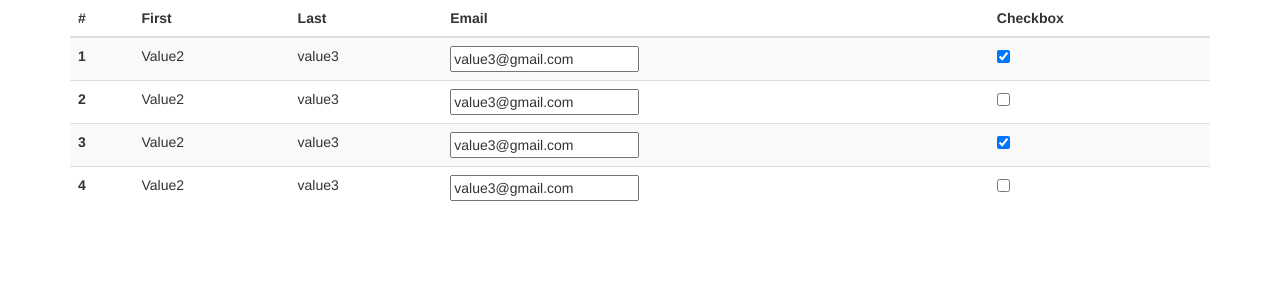
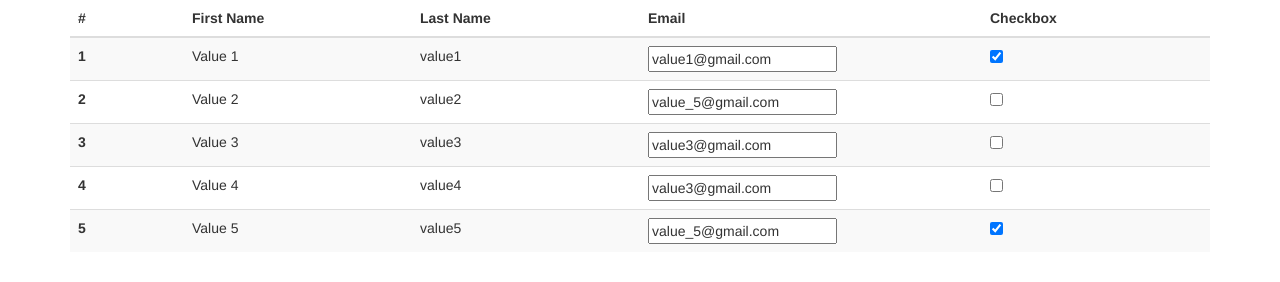
Before and after one commit to BuntyBru/tableComponent, a plain HTML site: page index.html in a window 1280 px wide. Drawn offline with nearby package versions, Linux system fonts and the light colour scheme.

Commit message:
Code refactoring

```diff
--- a/index.html
+++ b/index.html
@@ -15,13 +15,7 @@
 
  <table class="table table-striped" id="dashTable">
             <thead>
-                <tr>
-                    <th scope="col">#</th>
-                    <th scope="col">First</th>
-                    <th scope="col">Last</th>
-                    <th scope="col">Email</th>
-                    <th scope="col">Checkbox</th>
-                </tr>
+
             </thead>
             <tbody id="task-row">
 
@@ -32,3 +26,12 @@
 	<script type="text/javascript" src="script.js"></script>
 </body>
 </html>
+
+
+ <!--<tr>
+                    <th scope="col">#</th>
+                    <th scope="col">First</th>
+                    <th scope="col">Last</th>
+                    <th scope="col">Email</th>
+                    <th scope="col">Checkbox</th>
+                </tr>-->
--- a/script.js
+++ b/script.js
@@ -6,106 +6,146 @@ class myTable
 
 	}
 
-	addRowsInterface()
+	//Function for adding the headers in the table
+	addHeaders(coldefs)
 	{
-		console.log("THIS RAN 1st time");
 
+		var t = document.getElementById("dashTable");
+        var tr = document.createElement("TR");
 
-		/*this.options.data.forEach((element, i) => {
-                //console.log(element, i)
-                var t = document.getElementById("dashTable");
+        for (var j = 0; j < coldefs.length; j++)
+        {
+
+    		var th = document.createElement('TH'); //column
+    		var text = document.createTextNode(coldefs[j].label); //cell
+    		th.style.width = coldefs[j].width;
+    		th.appendChild(text);
+    		tr.appendChild(th);
+    	}
+		t.querySelector('thead').appendChild(tr)
+	}
+
+	//Function for changing the interface
+	interfaceChange(i)
+	{
+		var t = document.getElementById("dashTable");
                 var r = document.createElement("TR");
 
-                r.innerHTML = `
-                                             <tr>
-                                                 <th scope="row">${element.id}</th>
-                                                <td>${element.colData[0]}</td>
-                                                <td>${element.colData[1]}</td>
-                                                <td> <input type="text" value = ${element.colData[2]}></td>
-
-                                                <td><input type="checkbox" ${element.colData[3] ? "checked" : ""} > </td>
-                                            </tr>
-                                    `
-                                    console.log(r)
-                t.querySelector("tbody").appendChild(r);});*/
-
-		for(let i=this.options.data.length-1;i<this.options.data.length;i++)
-		{
-			var t = document.getElementById("dashTable");
-                var r = document.createElement("TR");
 
                 r.innerHTML = `
                                              <tr>
                                                  <th scope="row">${this.options.data[i].id}</th>
-                                                <td>${this.options.data[i].colData[0]}</td>
-                                                <td>${this.options.data[i].colData[1]}</td>
-                                                <td> <input type="text" value = ${this.options.data[i].colData[2]}></td>
+                                                <td>${this.options.data[i].colData['first_name']}</td>
+                                                <td>${this.options.data[i].colData['last_name']}</td>
+                                                <td> <input type="text" value = ${this.options.data[i].colData['email']}></td>
 
-                                                <td><input type="checkbox" ${this.options.data[i].colData[3] ? "checked" : ""} > </td>
+                                                <td><input type="checkbox" ${this.options.data[i].colData['checkBox'] ? "checked" : ""} > </td>
                                             </tr>
                                     `
-                                    console.log(r)
+
+
                 t.querySelector("tbody").appendChild(r);
-
-		}
 
 	}
 
-	addRows(colData)
+	//function for changing the interface after addition
+	addRowsInterface()
 	{
-		//Checking duplicacy through rowID
-	/*	this.options.data.forEach((element) => {
-			if(element.id == id)
-			{
-				alert("Duplicate ID, Please enter the details with a new id");
-				this.addRowsInterface();
-				return null;
-			}
-			else
-			{
-					this.options.data.push({id: id,colData:colData});
-					this.addRowsInterface();
-					console.log("rows were added",this.options);
-			}
-		});*/
 
-		this.options.data.push(
+		for(let i=this.options.data.length-1;i<this.options.data.length;i++)
+		{
+			this.interfaceChange(i);
+		}
+	}
+
+	//Function for adding the rows
+	addRows(...colData)
+	{
+		for(let elem of colData)
+		{
+			this.options.data.push(
 		{
 			id:this.options.data.length+1,
-			colData:colData
+			colData:elem
 		});
-		this.addRowsInterface();
-
-
+			//console.log("ADDD=====>", this.options.data);
+			this.addRowsInterface();
+		}
 	}
 
-	deleteRows(rowId)
+	//Function for deleting the rows
+	deleteRows(...rowId)
 	{
-	console.log('Delete the element');
+		let t = document.getElementsByTagName('tr');
+		for(let elem of rowId)
+		{
+			for(let j=0;j<this.options.data.length;j++)
+			{
+				if(elem == this.options.data[j].id)
+				{
+					this.options.data.splice(j,1);
 
-
+					t[elem].innerHTML='';
+				}
+			}
+		}
 	}
 
-	updateRows(rowId,data)
+	//function for updating the rows
+	updateRows(...args)
 	{
-		console.log("Following rows were deleted");
+		let t = document.getElementsByTagName('tr');
+		for(let elem of args)
+		{
+			//console.log(elem);
+			this.options.data.forEach((x) => {
+				if(elem.id == x.id)
+				{
+					//console.log(x);
+
+					for (let keys in elem.data)
+					{
+						x.colData[keys] = elem.data[keys];
+					}
+
+					//console.log(x);
+					t[elem.id].innerHTML=` <tr>
+                                                 <th scope="row">${x.id}</th>
+                                                <td>${x.colData['first_name']}</td>
+                                                <td>${x.colData['last_name']}</td>
+                                                <td> <input type="text" value = ${x.colData['email']}></td>
+
+                                                <td><input type="checkbox" ${x.colData['checkBox'] ? "checked" : ""} > </td>
+                                            </tr>`;
+
+				}
+			});
+		}
 	}
 }
 
 
+
 let options = {
-	coldefs: [{label: 'Text Columns',width: '40%',type: 'text'},
-			{label: 'Input Column',width: '60%',type: 'input'},
-			{label: 'Checkbox Column',width: '30px',type: 'checkbox'}],
+	coldefs:[
+	{label:'#',type:'text',id:'id', width:'10%'},
+	{label:'First Name',type:'text',id:'first_name',width:'20%'},
+	{label:'Last Name',type:'text',id:'last_name',width:'20%'},
+	{label:'Email',type:'input',id:'email',width:'30%'},
+	{label:'Checkbox', type:'checkbox',id:'checkBox',width:'20%'}],
 	data:[]
-}
+};
 
 
 
 var Table= new myTable (options);
+Table.addHeaders(options.coldefs)
 
-Table.addRows(['Value2', 'value3','value3@gmail.com', true]);
-Table.addRows(['Value2', 'value3','value3@gmail.com', false]);
-Table.addRows(['Value2', 'value3','value3@gmail.com', true]);
-Table.addRows(['Value2', 'value3','value3@gmail.com', false]);
-console.log(Table);
+Table.addRows({first_name:'Value 1', last_name:'value1', email:'value1@gmail.com', checkBox:true},{first_name:'Value 2', last_name:'value2', email:'value2@gmail.com', checkBox:true});
+Table.addRows({first_name:'Value 3', last_name:'value3', email:'value3@gmail.com', checkBox:false});
+Table.addRows({first_name:'Value 4', last_name:'value4', email:'value3@gmail.com', checkBox:false},{first_name:'Value 5', last_name:'value5', email:'value5@gmail.com', checkBox:true});
+
+
+//Table.deleteRows(3,1);
+
+Table.updateRows({id:1, data:{ checkBox:true} },{id:2, data:{ email:'value_5@gmail.com',checkBox:false} },{id:5, data:{ email:'value_5@gmail.com'} });
```
